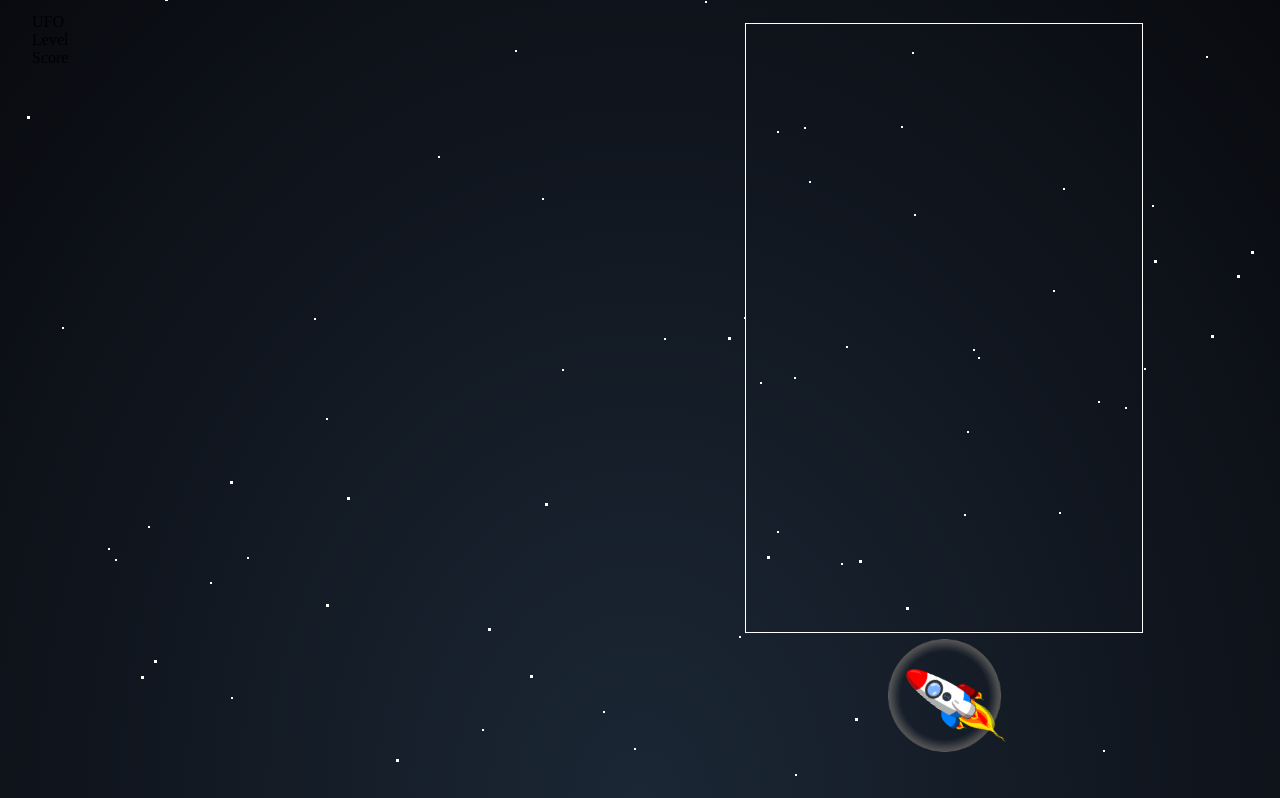
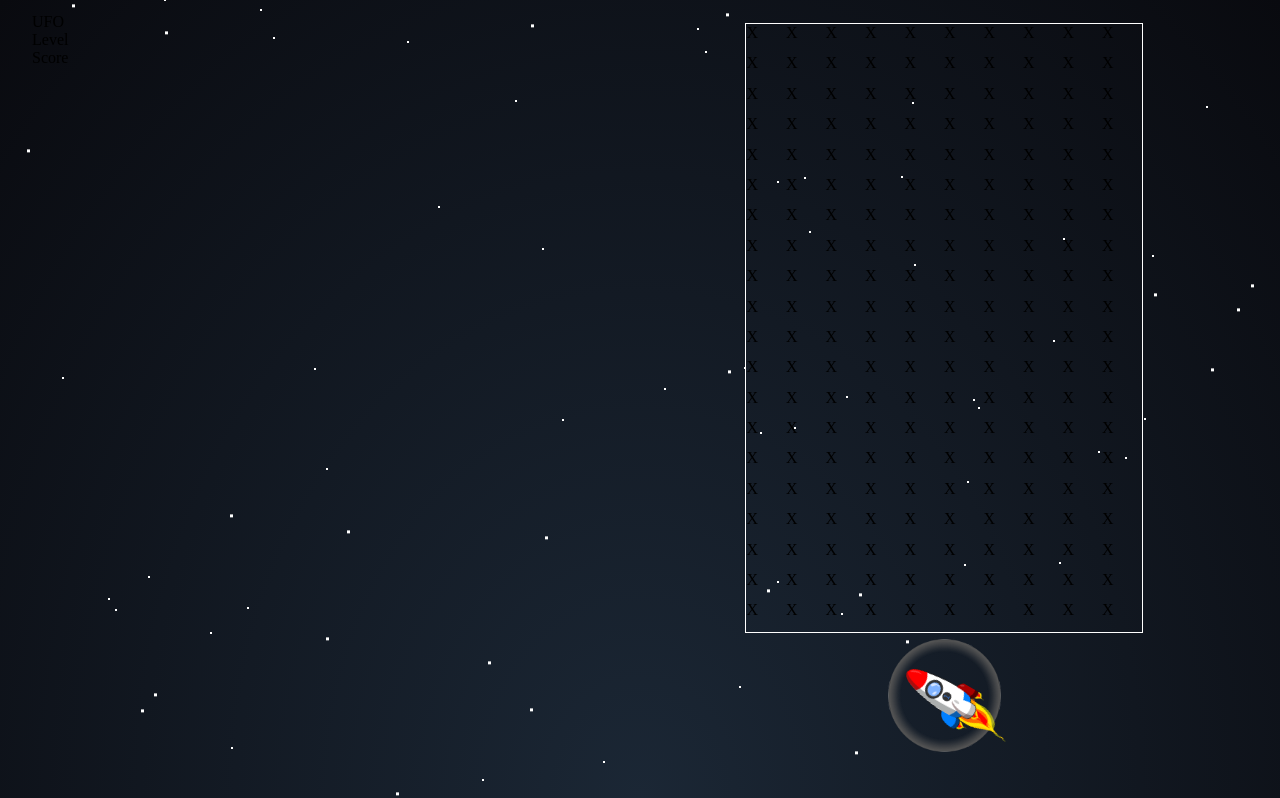
Before and after one commit to RikeyChen/block-attack, a React app: page / in a window 1280 px wide. Shown: the top 798 px of the page. Built offline with nearby package versions, Linux system fonts and the light colour scheme; the HTML template or start-up script is replaced by a standard one.

Commit message:
Add initial render of board

```diff
--- a/src/app.jsx
+++ b/src/app.jsx
@@ -1,9 +1,35 @@
 import React, { Component } from 'react';
 import './stylesheets/app.css';
 import './stylesheets/game_container.css';
+import Board from './game/board';
 
 class App extends Component {
+  constructor(props) {
+    super(props);
+    this.state = {
+      board: new Board(),
+    };
+  }
+
   render() {
+    const { board } = this.state;
+    const grid = (
+      board.grid.map((row, idx) => (
+        <div className="row" key={idx}>
+          <div className="">{row[0]}</div>
+          <div className="">{row[1]}</div>
+          <div className="">{row[2]}</div>
+          <div className="">{row[3]}</div>
+          <div className="">{row[4]}</div>
+          <div className="">{row[5]}</div>
+          <div className="">{row[6]}</div>
+          <div className="">{row[7]}</div>
+          <div className="">{row[8]}</div>
+          <div className="">{row[9]}</div>
+        </div>
+      ))
+    );
+
     return (
       <div className="app">
         <div className="app-main">
@@ -17,7 +43,9 @@ class App extends Component {
               <div>Score</div>
             </div>
             <div className="game-container">
-              <div className="block-game" />
+              <div className="block-game">
+                {grid}
+              </div>
               <div className="rocket-ship-container">
                 <div className="force-field">
                   <div className="rocket-ship" />
--- a/src/stylesheets/game_container.css
+++ b/src/stylesheets/game_container.css
@@ -49,3 +49,14 @@
   bottom: 30px;
   left: 15px;
 }
+
+.row {
+  width: 100%;
+  height: 5%;
+  display: flex;
+}
+
+.row > div {
+  width: 10%;
+  height: 100%;
+}
```
